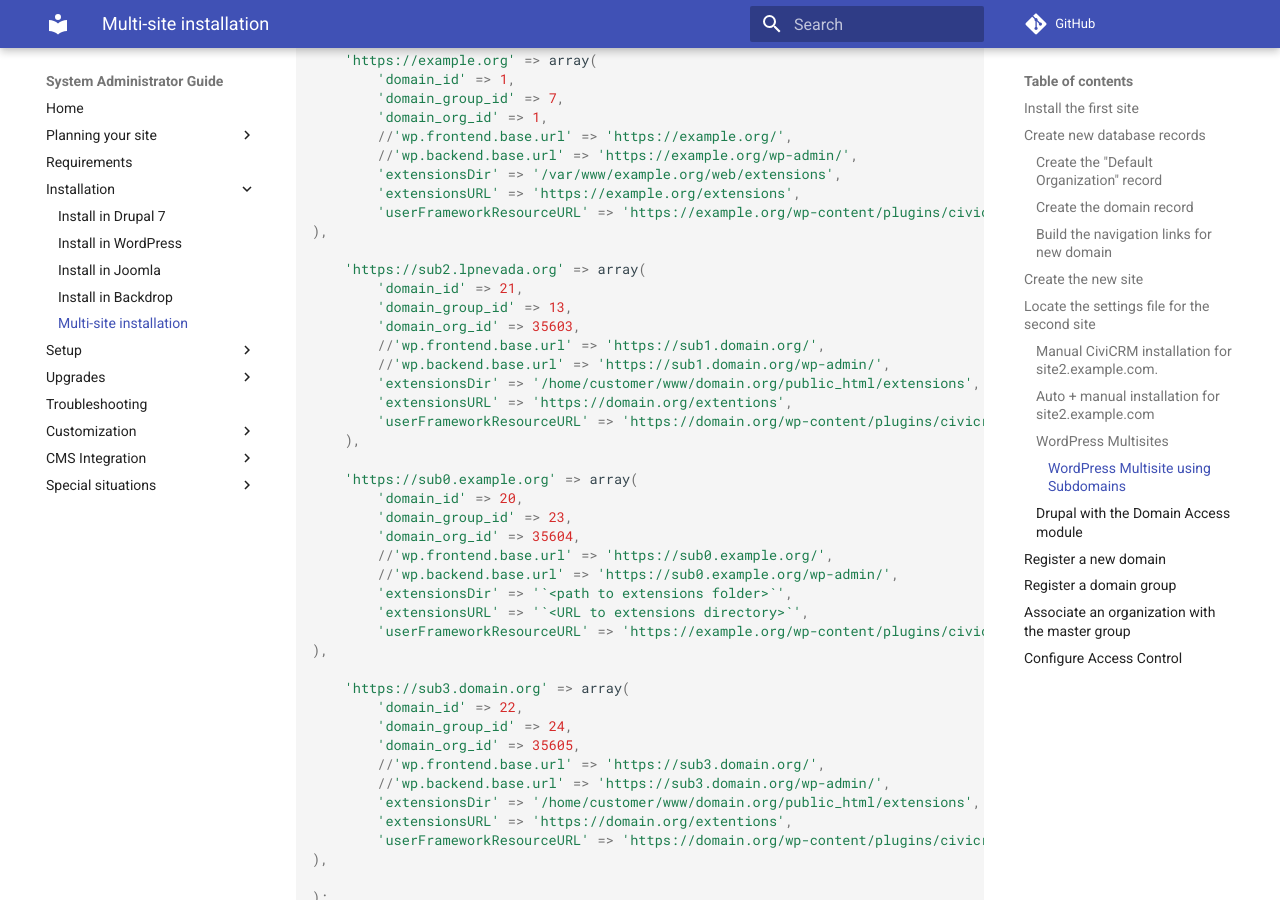
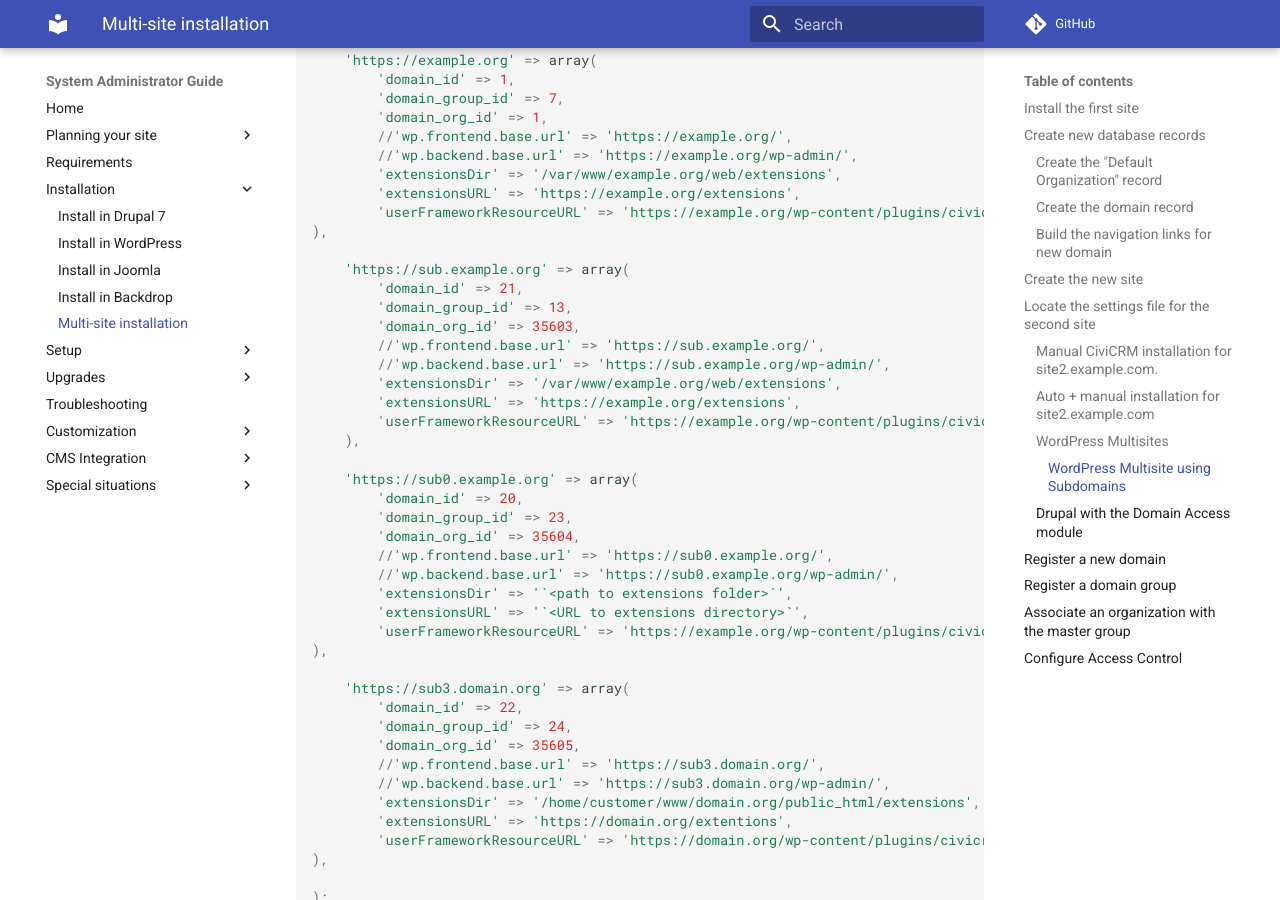
Before and after one commit to civicrm/civicrm-sysadmin-guide, an MkDocs documentation site: the page built from docs/install/multi-site.md, in a window 1280 px wide and 900 px high, scrolled down 3362 px. Built offline with MkDocs 1.6.1 and Material for MkDocs 9.7.7, drawn with Linux system fonts in a browser that asks for light colours; comment, search, counter and statistics services are not loaded.

Commit message:
Update docs/install/multi-site.md
Co-authored-by: Mikey O'Toole <mikey@mjco.uk>

```diff
--- a/docs/install/multi-site.md
+++ b/docs/install/multi-site.md
@@ -139,15 +139,15 @@ Find the block of code that resembles this:
 			'userFrameworkResourceURL' => 'https://example.org/wp-content/plugins/civicrm/civicrm/',
     ),
 
-		'https://sub2.lpnevada.org' => array(
+		'https://sub.example.org' => array(
 			'domain_id' => 21,
 			'domain_group_id' => 13,
 			'domain_org_id' => 35603,
-			//'wp.frontend.base.url' => 'https://sub1.domain.org/',
-			//'wp.backend.base.url' => 'https://sub1.domain.org/wp-admin/',
-			'extensionsDir' => '/home/customer/www/domain.org/public_html/extensions',
-			'extensionsURL' => 'https://domain.org/extentions',
-			'userFrameworkResourceURL' => 'https://domain.org/wp-content/plugins/civicrm/civicrm/',
+			//'wp.frontend.base.url' => 'https://sub.example.org/',
+			//'wp.backend.base.url' => 'https://sub.example.org/wp-admin/',
+			'extensionsDir' => '/var/www/example.org/web/extensions',
+			'extensionsURL' => 'https://example.org/extensions',
+			'userFrameworkResourceURL' => 'https://example.org/wp-content/plugins/civicrm/civicrm/',
 		),
 
 		'https://sub0.example.org' => array(
```
